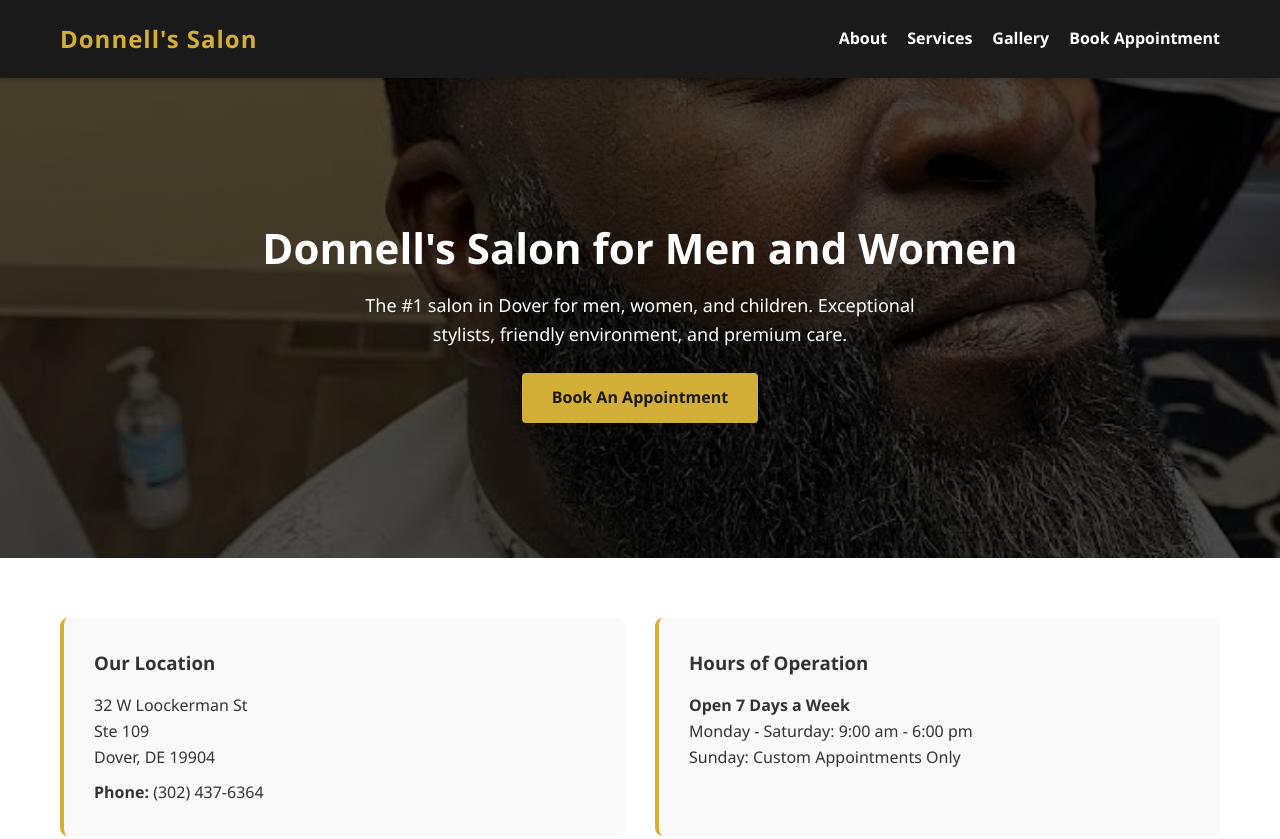
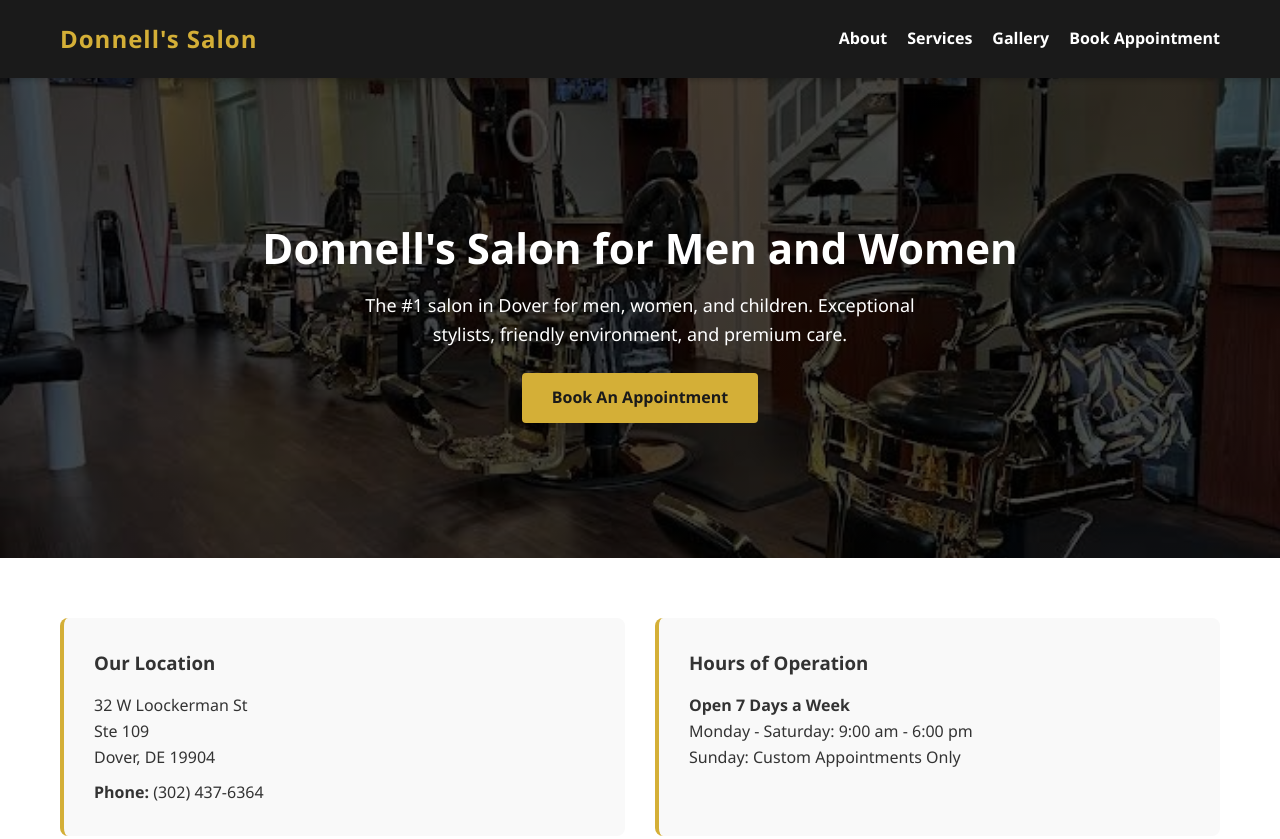
Before and after one commit to kbbee197-dotcom/Donnelssalon-, a plain HTML site: page index.html in a window 1280 px wide. Shown: the top 839 px of the page. Drawn offline with Linux system fonts and the light colour scheme.

Commit message:
Update hero image to Screenshot_20260705-094529_Maps~2.jpg
- Changed hero section background image from Screenshot_20260705-095308_Maps~2.jpg to Screenshot_20260705-094529_Maps~2.jpg (Number 2)

```diff
--- a/index.html
+++ b/index.html
@@ -73,7 +73,7 @@
 
         /* Hero Section */
         .hero {
-            background: linear-gradient(rgba(0,0,0,0.7), rgba(0,0,0,0.7)), url('Screenshot_20260705-095308_Maps~2.jpg') no-repeat center center/cover;
+            background: linear-gradient(rgba(0,0,0,0.7), rgba(0,0,0,0.7)), url('Screenshot_20260705-094529_Maps~2.jpg') no-repeat center center/cover;
             height: 60vh;
             display: flex;
             flex-direction: column;
```
